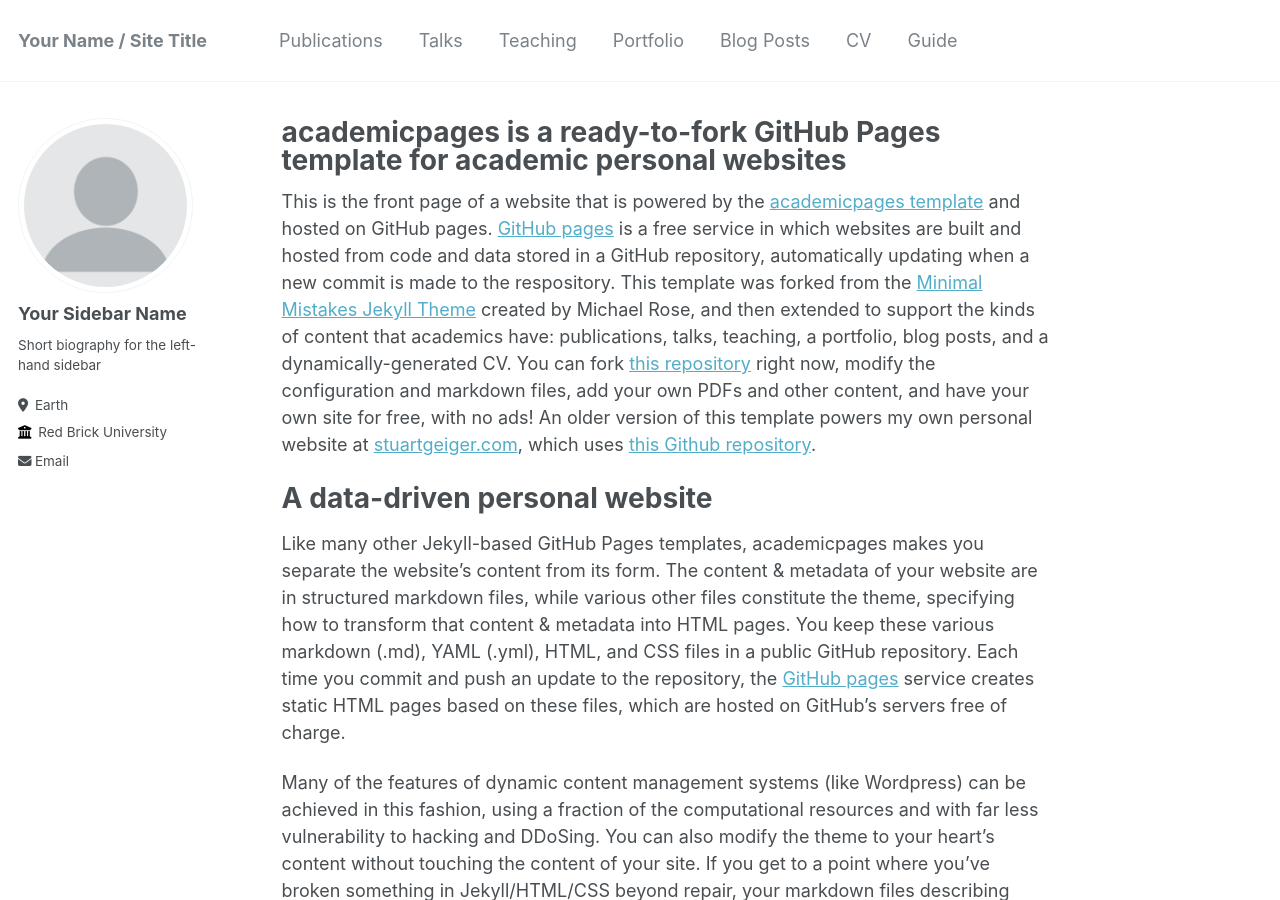
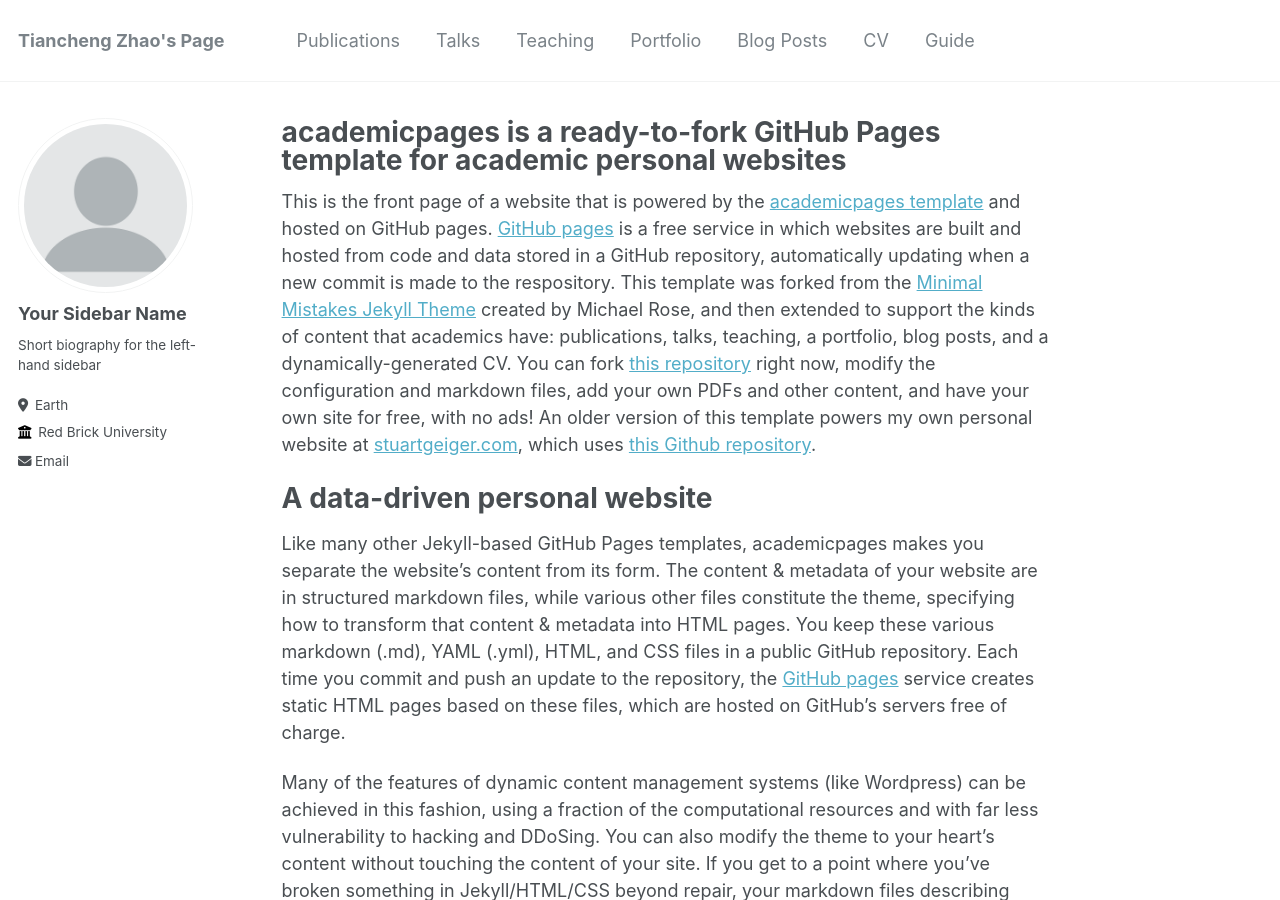
Before and after one commit to alexztc/alexztc.github.io, a Jekyll site: the page built from _pages/about.md, in a window 1280 px wide and 900 px high. Built offline with Jekyll 4.4.1, drawn with Linux system fonts in a browser that asks for light colours; some of the changed text lies outside the part shown.

Commit message:
Update _config.yml

```diff
--- a/_config.yml
+++ b/_config.yml
@@ -8,9 +8,9 @@
 
 # Basic Site Settings
 locale                   : "en-US"
-title                    : "Your Name / Site Title"
+title                    : "Tiancheng Zhao's Page"
 title_separator          : "-"
-name                     : &name "Your Name"
+name                     : &name "Tiancheng Zhao"
 description              : &description "personal description"
 url                      : https://academicpages.github.io # the base hostname & protocol for your site e.g. "https://mmistakes.github.io"
 baseurl                  : "" # the subpath of your site, e.g. "/blog"
```
